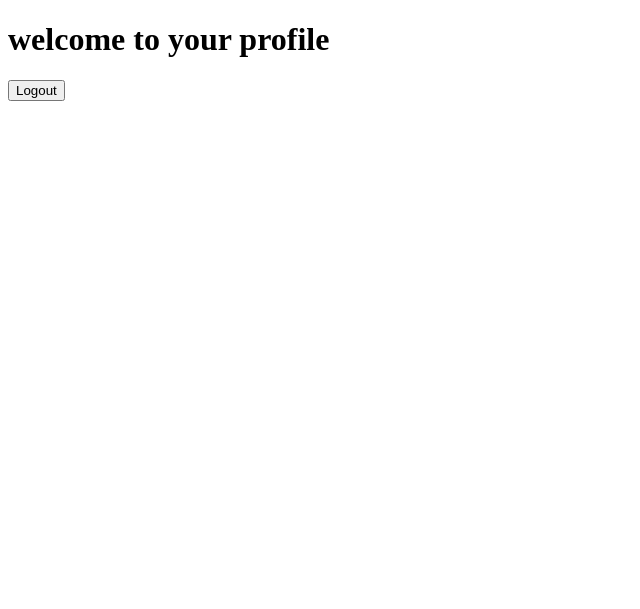
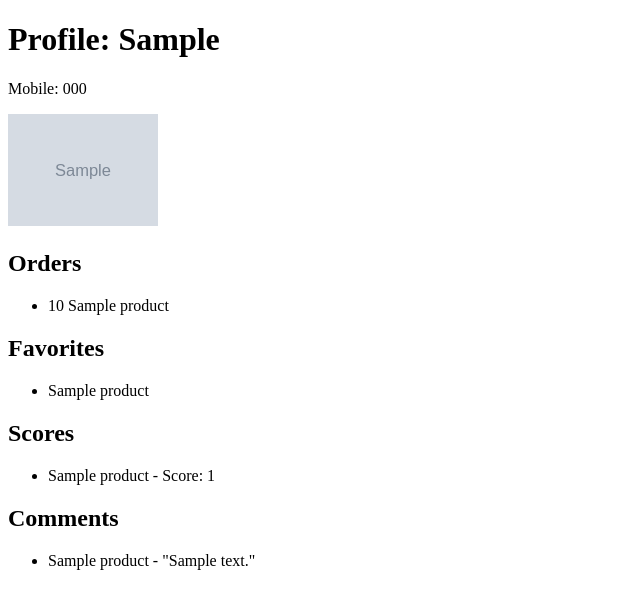
Before and after one commit to firooz-hosseini/CoffeeShop, a Django app: page /accounts/profile/ in a window 1280 px wide. Shown: the top 609 px of the page, without its empty margins (0-640 px from the left). Run offline with Django 5.2, Linux system fonts and the light colour scheme; a user stored in the database is signed in; tables that the repository leaves empty hold one stand-in row (values such as "Sample post"); grey boxes marked "Sample" are stand-in pictures.

Commit message:
Add ProfileView

```diff
--- a/accounts/urls.py
+++ b/accounts/urls.py
@@ -5,7 +5,7 @@ from django.contrib.auth.views import LogoutView
 urlpatterns = [
     path('signup/', views.SignUpView.as_view(), name='signup'),
     path('login/',views.MyLoginView.as_view() , name='login'),
-    path('profile/', views.profile, name='profile'),
+    path('profile/', views.ProfileView.as_view(), name='profile'),
     path('logout/', LogoutView.as_view(next_page='login'), name='logout'),
     path('password-reset/', views.MyPasswordResetView.as_view(), name='password_reset'),
     path('password-reset/done/', views.MyPasswordResetDoneView.as_view(), name='password_reset_done'),
@@ -13,4 +13,5 @@ urlpatterns = [
     path('reset/done/', views.MyPasswordResetCompleteView.as_view(), name='password_reset_complete'),
 
 
+
 ]
--- a/accounts/views.py
+++ b/accounts/views.py
@@ -1,11 +1,13 @@
 from django.shortcuts import render
-
 from .forms import CustomUserCreationForm
 from django.urls import reverse_lazy
 from django.views.generic.edit import CreateView
+from django.views.generic import TemplateView
 from django.contrib.auth.views import LoginView, PasswordResetView, PasswordResetDoneView, PasswordResetConfirmView, PasswordResetCompleteView
 from django.contrib.auth.decorators import login_required
-
+from django.contrib.auth.mixins import LoginRequiredMixin
+from orders.models import Order, Comment, Rating, OrderItem
+from products.models import Favorite
 
 class SignUpView(CreateView):
     form_class = CustomUserCreationForm
@@ -16,9 +18,23 @@ class SignUpView(CreateView):
 class MyLoginView(LoginView):
     template_name = 'accounts/login.html'
 
-@login_required
-def profile(request):
-    return render(request, 'accounts/profile.html')
+
+class ProfileView(LoginRequiredMixin, TemplateView):
+    template_name = 'accounts/profile.html'
+
+    def get_context_data(self, **kwargs):
+        context = super().get_context_data(**kwargs)
+        user = self.request.user
+
+        context['user'] = user
+        context['orders'] = Order.objects.filter(user=user)
+        context['items'] = OrderItem.objects.all()
+        context['favorites'] = Favorite.objects.filter(user=user)
+        context['comments'] = Comment.objects.filter(user=user)
+        context['ratings'] = Rating.objects.filter(user=user)
+
+        return context
+
 
 class MyPasswordResetView(PasswordResetView):
     template_name = 'accounts/password_reset_form.html'
--- a/orders/models.py
+++ b/orders/models.py
@@ -8,7 +8,7 @@ class Order(models.Model):
     time = models.DateTimeField(auto_now_add=True)
 
     def __str__(self):
-        return f'{self.user.first_name} ordered {self.product.title}'
+        return f'{self.user.mobile} at {self.time} ordered'
 
 class OrderItem(models.Model):
     order = models.ForeignKey(Order, on_delete=models.CASCADE, related_name='items')
--- a/templates/accounts/profile.html
+++ b/templates/accounts/profile.html
@@ -6,10 +6,48 @@
     <title>Document</title>
 </head>
 <body>
-    <h1>welcome to your profile</h1>
-        <form action="{% url 'logout' %}" method="post">
-        {% csrf_token %}
-        <button type="submit">Logout</button>
-    </form>
+    <h1>Profile: {{ user.first_name }}</h1>
+<p>Mobile: {{ user.mobile }}</p>
+
+{% if user.profile_picture %}
+    <img src="{{ user.profile_picture.url }}" width="150">
+{% endif %}
+
+<h2>Orders</h2>
+<ul>
+    {% for item in items %}
+        <li>{{ item.quantity }} {{ item.product.title }}</li>
+    {% empty %}
+        <li>No order is found</li>
+    {% endfor %}
+</ul>
+
+<h2>Favorites</h2>
+<ul>
+    {% for fav in favorites %}
+        <li>{{ fav.product.title }}</li>
+    {% empty %}
+        <li>No favorite product</li>
+    {% endfor %}
+</ul>
+
+<h2>Scores</h2>
+<ul>
+    {% for rating in ratings %}
+        <li>{{ rating.product.title }} - Score: {{ rating.score }}</li>
+    {% empty %}
+        <li> No rating is found </li>
+    {% endfor %}
+</ul>
+
+<h2>Comments</h2>
+<ul>
+    {% for comment in comments %}
+        <li>{{ comment.product.title }} - "{{ comment.text }}"</li>
+    {% empty %}
+        <li>No comment is found</li>
+    {% endfor %}
+</ul>
+
 </body>
 </html>
```
Also changed, not shown: orders/migrations/0002_remove_order_product.py (added).
